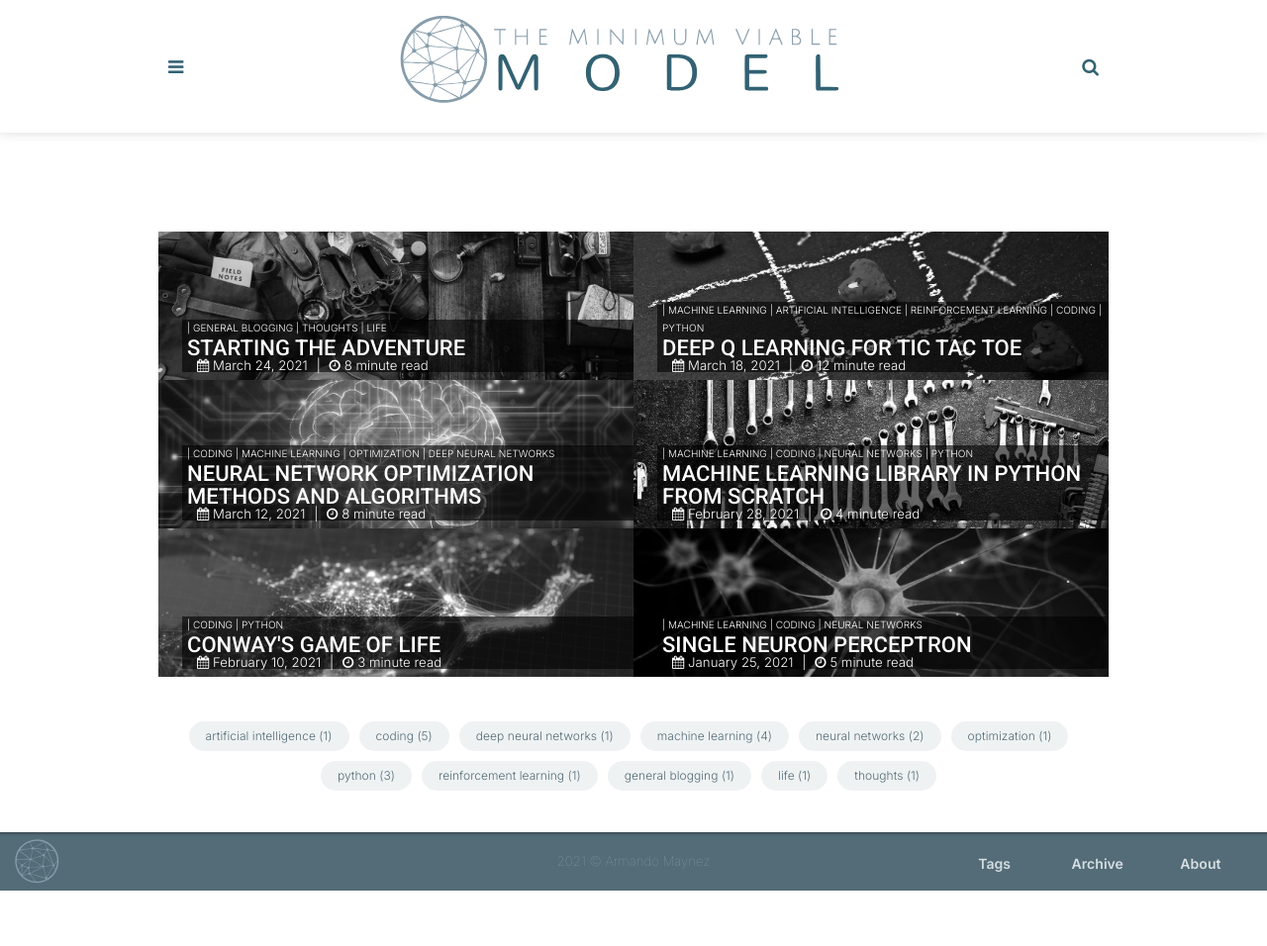
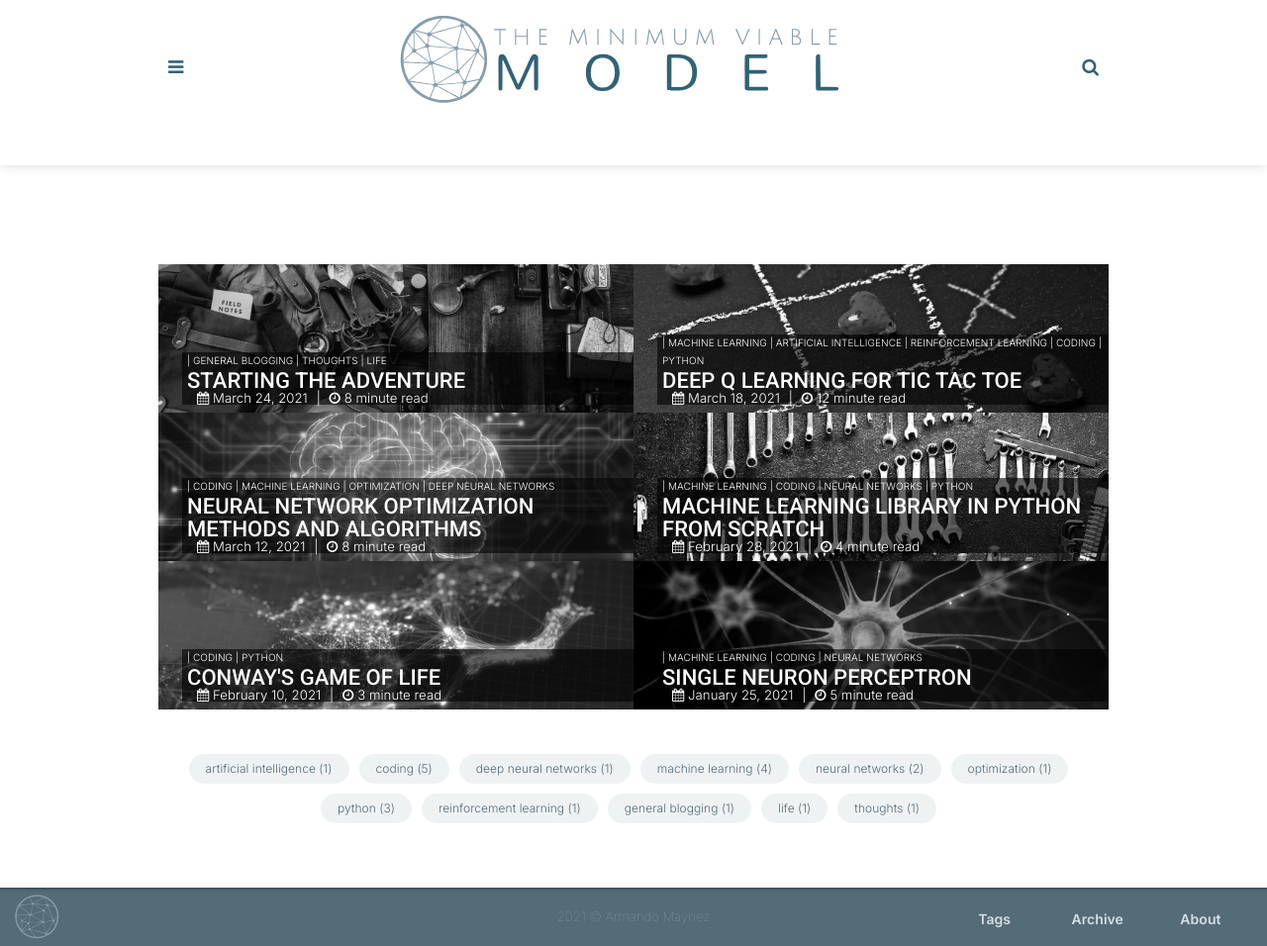
Before and after one commit to the-mvm/the-mvm.github.io, a Jekyll site: the page built from index.html, in a window 1280 px wide. Shown: the whole page at 99% size. Built offline with Jekyll 4.4.1, drawn with Linux system fonts in a browser that asks for light colours; the list of posts is cut into pages by our own code; before the commit the page ends 900 px from its top, so only the background shows below that.

Commit message:
fixed post page bottom margin

```diff
--- a/assets/css/main.css
+++ b/assets/css/main.css
@@ -531,7 +531,7 @@ svg {
 .wrapper {
   width: 960px;
   max-width: 90%;
-  margin: 0 auto;
+  margin: 0 auto 1.5em;
   position: relative;
 }
 ::-moz-selection {
```
